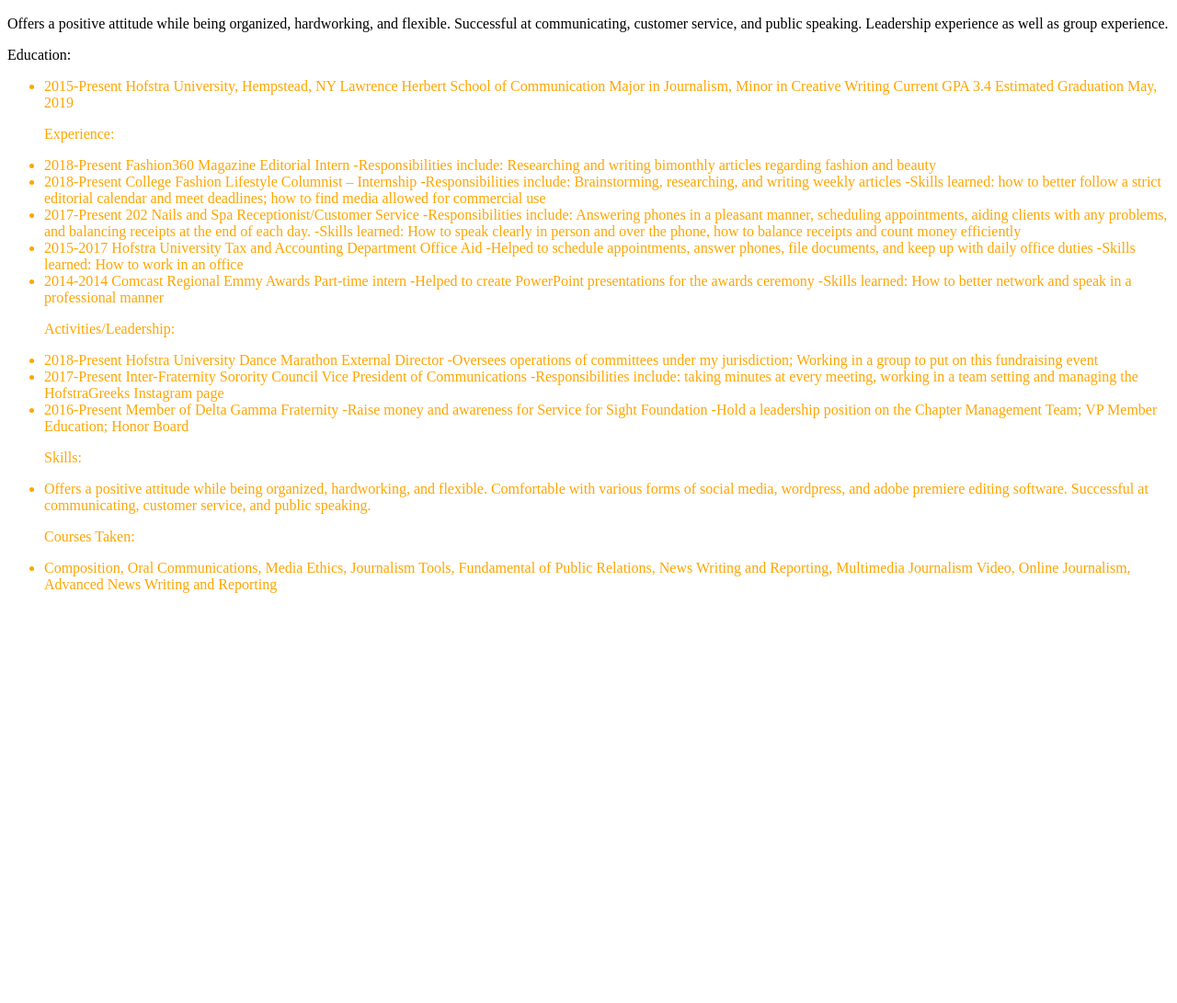
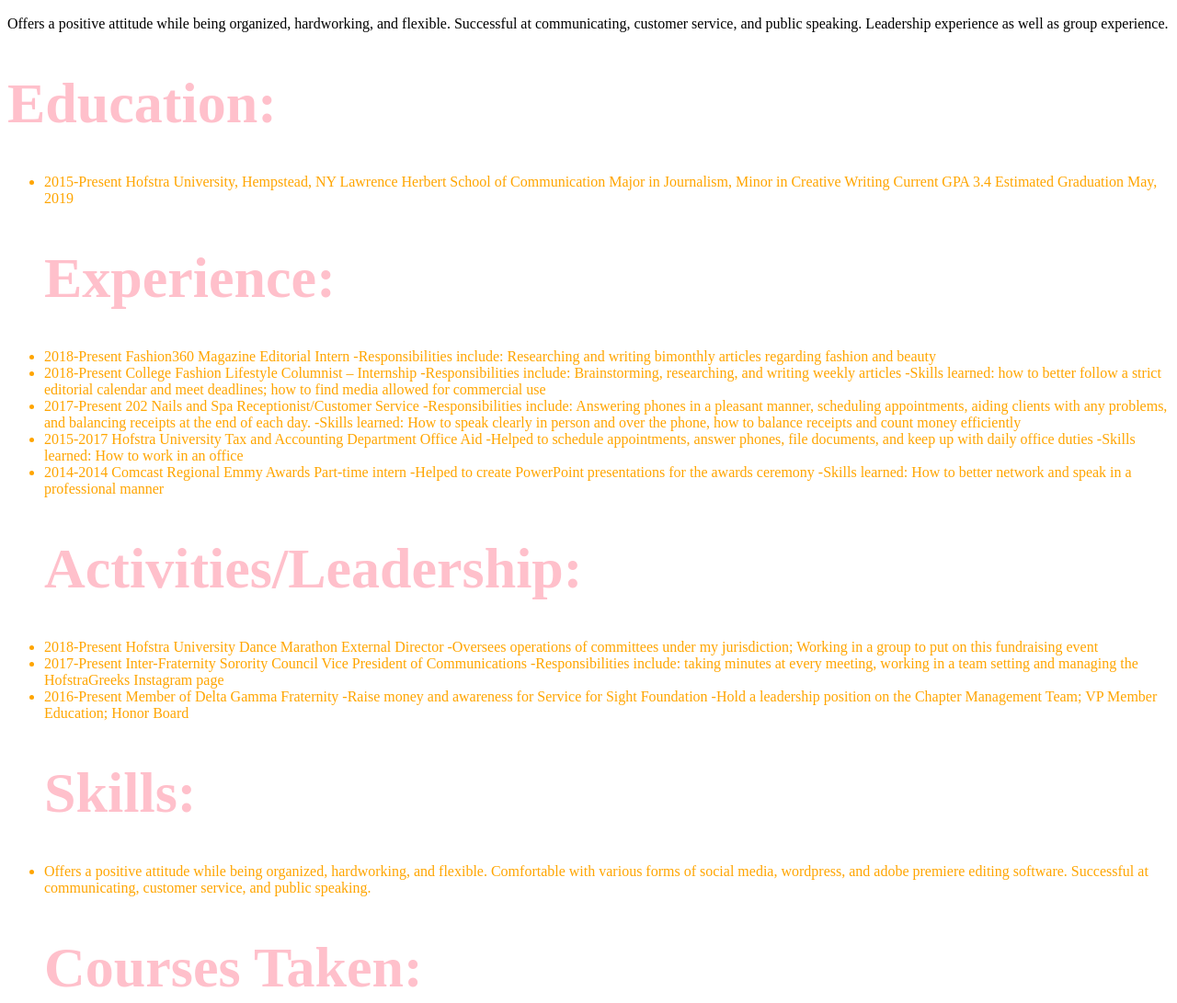
Before and after one commit to kburba15/kburba15.github.io, a plain HTML site: page jrnl80/index.html in a window 1280 px wide. Shown: the part 668-1759 px from the top of the page at 92% size. Before the commit the page ends 1329 px from the top, so only its background shows below. Drawn offline with Linux system fonts and the light colour scheme.

Commit message:
Update index.html

```diff
--- a/jrnl80/index.html
+++ b/jrnl80/index.html
@@ -20,13 +20,13 @@
     </p>
 
     <img src="https://www.collegefashion.net/.image/ar_16:9%2Cc_fill%2Ccs_srgb%2Cg_face%2Cq_80%2Cw_640/MTUzMTYwODU1MjA1MTkzMzM2/63d60e3b-7a6e-4f15-8d70-5adcfff7e032.jpg"width=500>
-    <p>Offers a positive attitude while being organized, hardworking, and flexible.  Successful at communicating, customer service, and public speaking. Leadership experience as well as group experience.</p>
-    <p> Education:</p>
+  <p>Offers a positive attitude while being organized, hardworking, and flexible.  Successful at communicating, customer service, and public speaking. Leadership experience as well as group experience.</p>
+  <h1>Education:</h1>
     <ul>
       <li>2015-Present Hofstra University, Hempstead, NY Lawrence Herbert School of Communication
         Major in Journalism, Minor in Creative Writing Current GPA 3.4
         Estimated Graduation May, 2019</li>
-      <p>Experience:</p>
+      <h1>Experience:</h1>
       <li>2018-Present Fashion360 Magazine Editorial Intern
         -Responsibilities include: Researching and writing bimonthly articles regarding fashion and beauty</li>
       <li>2018-Present College Fashion
@@ -41,7 +41,7 @@
         -Skills learned: How to work in an office</li>
       <li>2014-2014 Comcast Regional Emmy Awards Part-time intern
         -Helped to create PowerPoint presentations for the awards ceremony -Skills learned: How to better network and speak in a professional manner</li>
-      <p>Activities/Leadership:</p>
+      <h1>Activities/Leadership:</h1>
       <li>2018-Present Hofstra University Dance Marathon
         External Director
         -Oversees operations of committees under my jurisdiction; Working in a group to put on this fundraising event</li>
@@ -50,9 +50,9 @@
       <li>2016-Present Member of Delta Gamma Fraternity
         -Raise money and awareness for Service for Sight Foundation
         -Hold a leadership position on the Chapter Management Team; VP Member Education; Honor Board</li>
-      <p>Skills:</p>
+      <h1>Skills:</h1>
       <li>Offers a positive attitude while being organized, hardworking, and flexible. Comfortable with various forms of social media, wordpress, and adobe premiere editing software. Successful at communicating, customer service, and public speaking.</li>
-      <p>Courses Taken:</p>
+      <h1>Courses Taken:</h1>
       <li>Composition, Oral Communications, Media Ethics, Journalism Tools, Fundamental of Public Relations, News Writing and Reporting, Multimedia Journalism Video, Online Journalism, Advanced News Writing and Reporting</li>
     </ul>
   </body>
```
